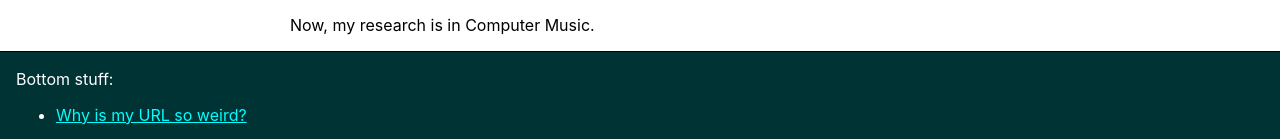
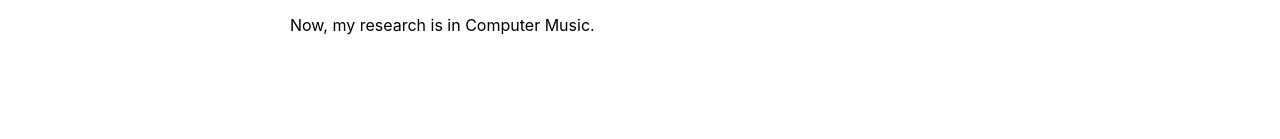
Before and after one commit to Daniel-Chin/personal-website, a React (Create React App) app: page /research in a window 1280 px wide. Shown: the part 779-918 px from the top of the page. After the commit the page ends 830 px from the top, so only its background shows below. Built offline with nearby package versions, Linux system fonts and the light colour scheme.

Commit message:
remove bottom stuff

```diff
--- a/src/page/LandingPage.js
+++ b/src/page/LandingPage.js
@@ -82,16 +82,6 @@ const LandingPage = () => {
         Now, my research is in Computer Music.
       </p>
     </div>
-    <div className='landing-bottom dark-context'>
-      <p>
-        Bottom stuff:
-      </p>
-      <ul>
-        <li>
-          <Link to='/whoami'>Why is my URL so weird?</Link>
-        </li>
-      </ul>
-    </div>
     </>
   );
 };
```
